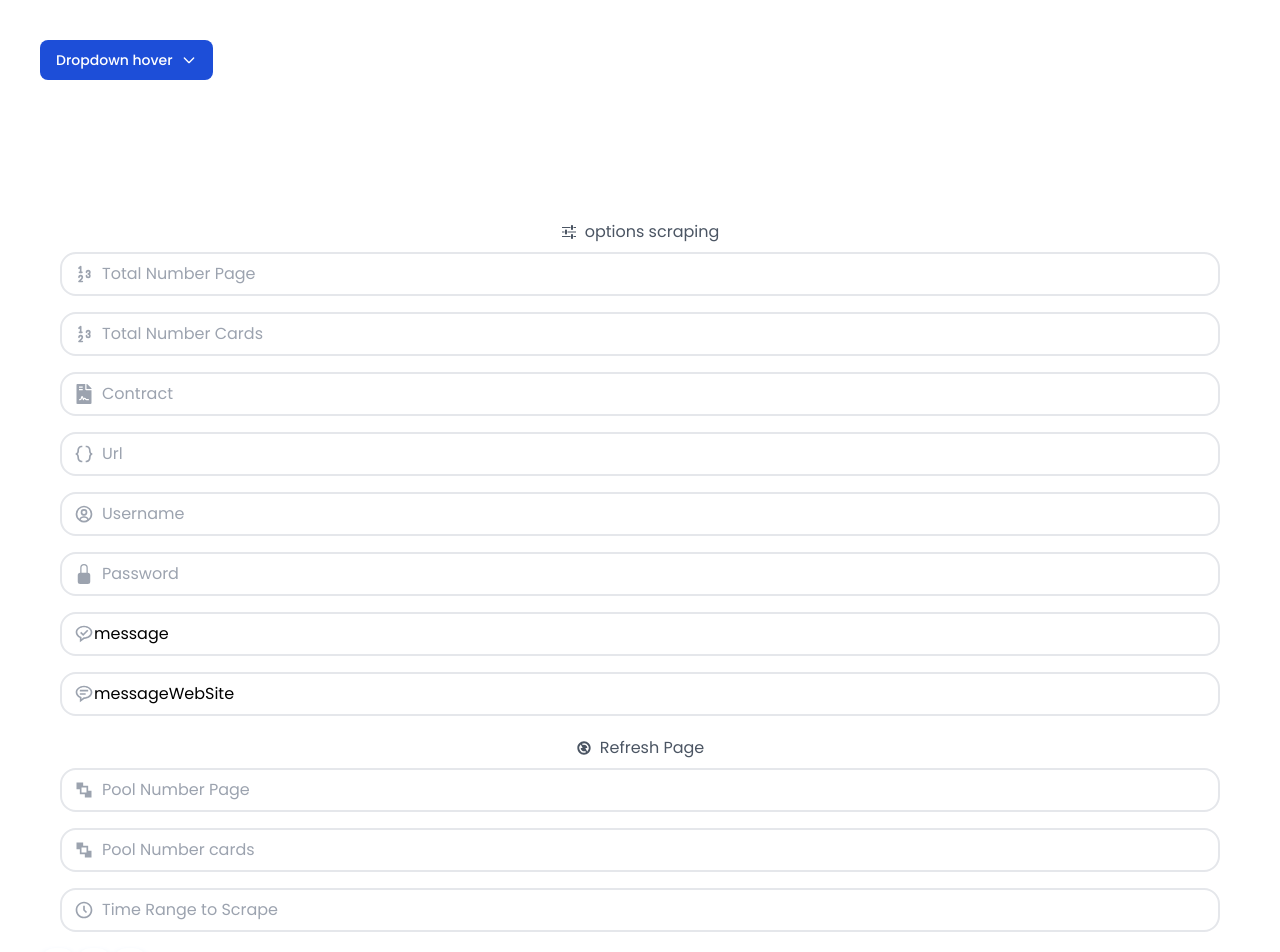
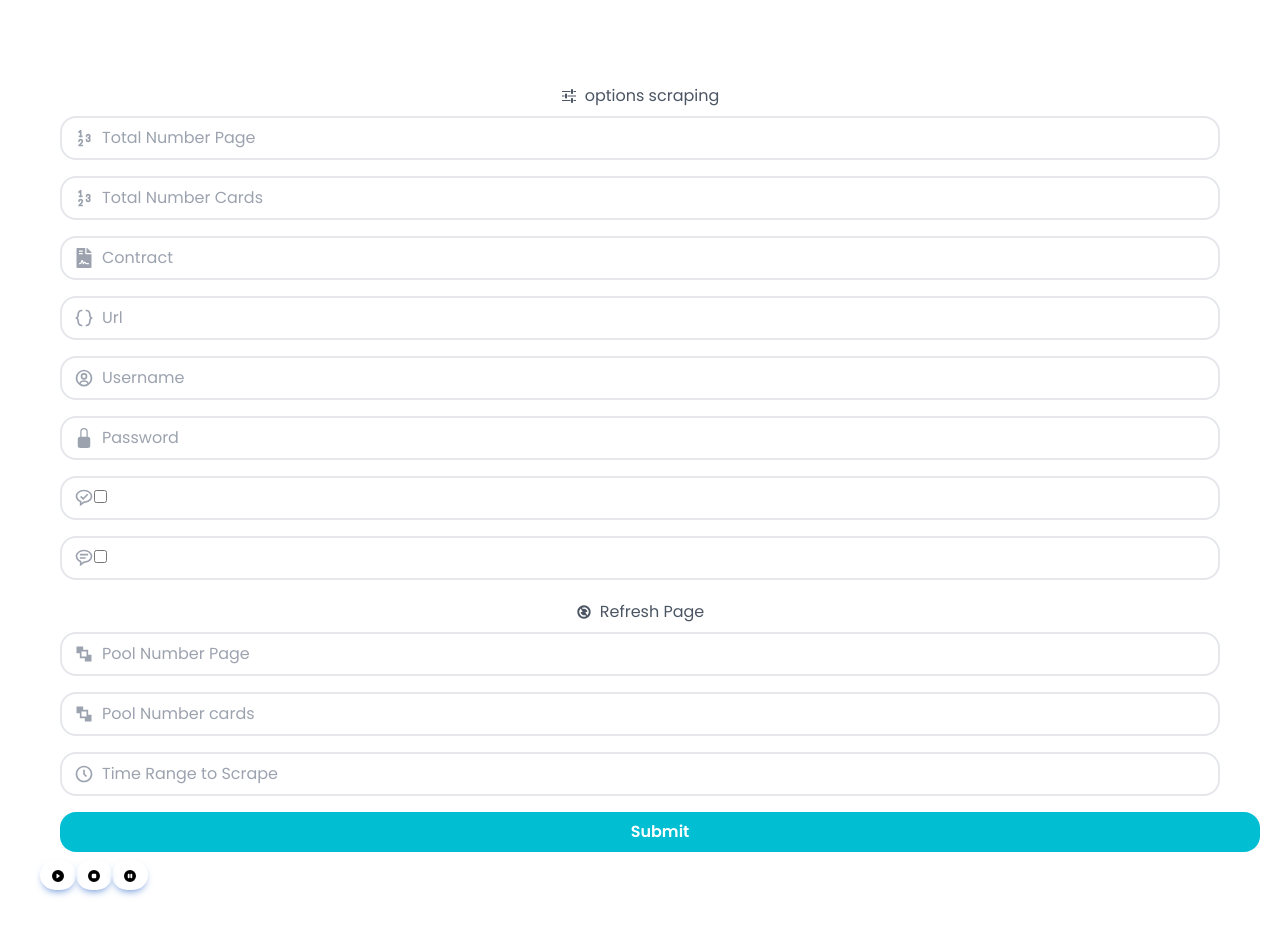
Before and after one commit to lucaimbalzano/fe.house-network, a Next.js app: page /profile/dashboard in a window 1280 px wide. Shown: the top 952 px of the page. Built offline with nearby package versions, Linux system fonts and the light colour scheme.

Commit message:
added flowInputScraper working

```diff
--- a/src/app/profile/page.tsx
+++ b/src/app/profile/page.tsx
@@ -59,7 +59,7 @@ export default async function ProfilePage() {
         <div className="space-between-header" />
         <div className="flex">
         <div className="">
-          <SideBarProfile setSelectedPage={setSelectedPage} />
+          {/* <SideBarProfile setSelectedPage={setSelectedPage} /> */}
         </div>
         <div className="ml-8 bg-ct-dark-100 h-screen flex justify-center w-full extra-small-container">
           {renderPageContent()}
--- a/src/app/register/register-user-form.tsx
+++ b/src/app/register/register-user-form.tsx
@@ -43,6 +43,7 @@ export default function RegisterUserForm() {
   }, [isSubmitSuccessful]);
 
   async function RegisterUserFunction(credentials: RegisterUserInput) {
+    console.log('credentials-> RegisterUserFunction: '+credentials)
     store.setRequestLoading(true);
     try {
       const user = await apiRegisterUser(JSON.stringify(credentials));
@@ -61,6 +62,7 @@ export default function RegisterUserForm() {
   }
 
   const onSubmitHandler: SubmitHandler<RegisterUserInput> = (values) => {
+    console.log('values->onSubmitHandler: '+values);
     RegisterUserFunction(values);
   };
 
--- a/src/components/profile/dashboard/pageScrape/pageScrape.tsx
+++ b/src/components/profile/dashboard/pageScrape/pageScrape.tsx
@@ -4,8 +4,8 @@
 import FormInput from '@/components/FormInput'
 import { FlowInputSchema, FlowInputScraper, RefreshSearchSchema, RefreshSearch } from '@/lib/validations/flowInputScraper.schema';
 import { zodResolver } from '@hookform/resolvers/zod';
-import React, { useState } from 'react'
-import { FormProvider, useForm } from 'react-hook-form'
+import React, { useEffect, useState } from 'react'
+import { FormProvider, useForm, SubmitHandler } from 'react-hook-form'
 import {BsFillLockFill, BsFillPlayCircleFill, BsFillStopCircleFill, BsFillPauseCircleFill} from 'react-icons/bs'
 import {TbNumbers} from 'react-icons/tb'
 import {CgArrangeFront} from 'react-icons/cg'
@@ -14,8 +14,14 @@ import {BiTimeFive, BiCodeCurly, BiUserCircle, BiMessageRoundedCheck, BiMessageR
 import {RiRefreshFill} from 'react-icons/ri'
 import {IoMdOptions} from 'react-icons/io'
 import FormDropDown from '@/components/FormDropDown';
+import { FlowInputScraperResponse } from '@/lib/types/flowInputScraper';
+import  useStore  from '@/store';
+import { useRouter } from 'next/navigation';
+import { LoadingButton } from '@/components/LoadingButton';
 
 export default function PageScrape() {
+  const store = useStore();
+  const router = useRouter();
   const methods = useForm<FlowInputScraper>({
     resolver: zodResolver(FlowInputSchema)
   });
@@ -28,134 +34,32 @@ export default function PageScrape() {
   } = methods;
 
 
-  const [isDropdownOpen, setIsDropdownOpen] = useState(false);
+  useEffect(() => {
+    if (isSubmitSuccessful) {
+      reset();
+    }
+    // eslint-disable-next-line react-hooks/exhaustive-deps
+  }, [isSubmitSuccessful]);
 
-  const toggleDropdown = () => {
-    setIsDropdownOpen(!isDropdownOpen);
+  async function FlowInputScrapeFunction(credentials: FlowInputScraper){
+    console.log("FlowInputScrapeFunction-> pageScrape: "+ JSON.stringify(credentials))
+    store.setRequestLoading(true);
+    return;
+  }
+
+  const onSubmit: SubmitHandler<FlowInputScraper> = (values: FlowInputScraper) => {
+    console.log("submitHandler-> pageScrape: "+ JSON.stringify(values))
+    FlowInputScrapeFunction(values);
   };
+
 
 
   return (
 
     <div>
-
-{/* <FormDropDown label='Select Search Refresh Options' name='searchRefresh' /> */}
-
-
-
-{/* ACCORDION EXAMPLE */}
-{/* <div id="accordion-arrow-icon" data-accordion="open">
-  <h2 id="accordion-arrow-icon-heading-1">
-    <button type="button" className="flex items-center justify-between w-full p-5 font-medium text-left text-gray-900 bg-gray-100 border border-b-0 border-gray-200 rounded-t-xl focus:ring-4 focus:ring-gray-200 dark:focus:ring-gray-800 dark:border-gray-700 dark:text-white dark:bg-gray-800 hover:bg-gray-100 dark:hover:bg-gray-800" data-accordion-target="#accordion-arrow-icon-body-1" aria-expanded="true" aria-controls="accordion-arrow-icon-body-1">
-      <span>Accordion without an arrow</span>
-    </button>
-  </h2>
-  <div id="accordion-arrow-icon-body-1" aria-labelledby="accordion-arrow-icon-heading-1">
-    <div className="p-5 border border-b-0 border-gray-200 dark:border-gray-700 dark:bg-gray-900">
-      <p className="mb-2 text-gray-500 dark:text-gray-400">Flowbite is an open-source library of interactive components built on top of Tailwind CSS including buttons, dropdowns, modals, navbars, and more.</p>
-      <p className="text-gray-500 dark:text-gray-400">Check out this guide to learn how to <a href="/docs/getting-started/introduction/" className="text-blue-600 dark:text-blue-500 hover:underline">get started</a> and start developing websites even faster with components on top of Tailwind CSS.</p>
-    </div>
-  </div>
-  <h2 id="accordion-arrow-icon-heading-2">
-    <button type="button" className="flex items-center justify-between w-full p-5 font-medium text-left text-gray-500 border border-b-0 border-gray-200 focus:ring-4 focus:ring-gray-200 dark:focus:ring-gray-800 dark:border-gray-700 dark:text-gray-400 hover:bg-gray-100 dark:hover:bg-gray-800" data-accordion-target="#accordion-arrow-icon-body-2" aria-expanded="false" aria-controls="accordion-arrow-icon-body-2">
-      <span>Accordion with another icon</span>
-      <svg data-accordion-icon className="w-6 h-6 shrink-0" fill="none" stroke="currentColor" viewBox="0 0 24 24" xmlns="http://www.w3.org/2000/svg"><path strokeLinecap="round" strokeLinejoin="round" strokeWidth="2" d="M15 13l-3 3m0 0l-3-3m3 3V8m0 13a9 9 0 110-18 9 9 0 010 18z"></path></svg>
-    </button>
-  </h2>
-  <div id="accordion-arrow-icon-body-2" className="hidden" aria-labelledby="accordion-arrow-icon-heading-2">
-    <div className="p-5 border border-b-0 border-gray-200 dark:border-gray-700">
-      <p className="mb-2 text-gray-500 dark:text-gray-400">Flowbite is first conceptualized and designed using the Figma software so everything you see in the library has a design equivalent in our Figma file.</p>
-      <p className="text-gray-500 dark:text-gray-400">Check out the <a href="https://flowbite.com/figma/" className="text-blue-600 dark:text-blue-500 hover:underline">Figma design system</a> based on the utility classes from Tailwind CSS and components from Flowbite.</p>
-    </div>
-  </div>
-  <h2 id="accordion-arrow-icon-heading-3">
-    <button type="button" className="flex items-center justify-between w-full p-5 font-medium text-left text-gray-500 border border-gray-200 focus:ring-4 focus:ring-gray-200 dark:focus:ring-gray-800 dark:border-gray-700 dark:text-gray-400 hover:bg-gray-100 dark:hover:bg-gray-800" data-accordion-target="#accordion-arrow-icon-body-3" aria-expanded="false" aria-controls="accordion-arrow-icon-body-3">
-      <span>Accordion without arrow rotation</span>
-      <svg className="w-6 h-6 shrink-0" fill="currentColor" viewBox="0 0 20 20" xmlns="http://www.w3.org/2000/svg"><path fillRule="evenodd" d="M5.293 7.293a1 1 0 011.414 0L10 10.586l3.293-3.293a1 1 0 111.414 1.414l-4 4a1 1 0 01-1.414 0l-4-4a1 1 0 010-1.414z" clipRule="evenodd"></path></svg>
-    </button>
-  </h2>
-  <div id="accordion-arrow-icon-body-3" className="hidden" aria-labelledby="accordion-arrow-icon-heading-3">
-    <div className="p-5 border border-t-0 border-gray-200 dark:border-gray-700">
-      <p className="mb-2 text-gray-500 dark:text-gray-400">The main difference is that the core components from Flowbite are open source under the MIT license, whereas Tailwind UI is a paid product. Another difference is that Flowbite relies on smaller and standalone components, whereas Tailwind UI offers sections of pages.</p>
-      <p className="mb-2 text-gray-500 dark:text-gray-400">However, we actually recommend using both Flowbite, Flowbite Pro, and even Tailwind UI as there is no technical reason stopping you from using the best of two worlds.</p>
-      <p className="mb-2 text-gray-500 dark:text-gray-400">Learn more about these technologies:</p>
-      <ul className="pl-5 text-gray-500 list-disc dark:text-gray-400">
-        <li><a href="https://flowbite.com/pro/" className="text-blue-600 dark:text-blue-500 hover:underline">Flowbite Pro</a></li>
-        <li><a href="https://tailwindui.com/" rel="nofollow" className="text-blue-600 dark:text-blue-500 hover:underline">Tailwind UI</a></li>
-      </ul>
-    </div>
-  </div>
-</div>
- */}
-
-
-
-
-
-
-
-{/* DROPDOWN EXAMPLE */}
-    <div>
-      <button
-        id="dropdownHoverButton"
-        onClick={toggleDropdown}
-        className="text-white bg-blue-700 hover:bg-blue-800 focus:ring-4 focus:outline-none focus:ring-blue-300 font-medium rounded-lg text-sm px-4 py-2.5 text-center inline-flex items-center dark:bg-blue-600 dark:hover:bg-blue-700 dark:focus:ring-blue-800"
-        type="button"
-      >
-        Dropdown hover{' '}
-        <svg
-          className="w-4 h-4 ml-2"
-          aria-hidden="true"
-          fill="none"
-          stroke="currentColor"
-          viewBox="0 0 24 24"
-          xmlns="http://www.w3.org/2000/svg"
-        >
-          <path strokeLinecap="round" strokeLinejoin="round" strokeWidth="2" d="M19 9l-7 7-7-7"></path>
-        </svg>
-      </button>
-
-      {isDropdownOpen && (
-        <div
-          id="dropdownHover"
-          className="z-10 bg-white divide-y divide-gray-100 rounded-lg shadow w-44 dark:bg-gray-700"
-        >
-          <ul className="py-2 text-sm text-gray-700 dark:text-gray-200" aria-labelledby="dropdownHoverButton">
-            <li>
-              <a href="#" className="block px-4 py-2 hover:bg-gray-100 dark:hover:bg-gray-600 dark:hover:text-white">
-                Dashboard
-              </a>
-            </li>
-            <li>
-              <a href="#" className="block px-4 py-2 hover:bg-gray-100 dark:hover:bg-gray-600 dark:hover:text-white">
-                Settings
-              </a>
-            </li>
-            <li>
-              <a href="#" className="block px-4 py-2 hover:bg-gray-100 dark:hover:bg-gray-600 dark:hover:text-white">
-                Earnings
-              </a>
-            </li>
-            <li>
-              <a href="#" className="block px-4 py-2 hover:bg-gray-100 dark:hover:bg-gray-600 dark:hover:text-white">
-                Sign out
-              </a>
-            </li>
-          </ul>
-        </div>
-      )}
-    </div>
-
-
-
-
-
-<br></br>
-<br></br>
-<br></br>
-<br></br>
       <br></br>
       <FormProvider {...methods} >
+      <form onSubmit={handleSubmit(onSubmit)}>
       <h5 className='mt-5 mb-2 flex justify-center items-center text-gray-600'><IoMdOptions className='mr-2'/>options scraping</h5>
         <div className="flex items-center border-2 py-2 px-3 rounded-2xl mb-4 hover:shadow-md sm:ml-5 sm:mr-5 custom-smaller-width bg-white">
         <TbNumbers className="h-5 w-5 text-gray-400"/>
@@ -183,11 +87,12 @@ export default function PageScrape() {
         </div>
         <div className="flex items-center border-2 py-2 px-3 rounded-2xl mb-4 hover:shadow-md sm:ml-5 sm:mr-5 custom-smaller-width bg-white">
         <BiMessageRoundedCheck className="h-5 w-5 text-gray-400"/>
-        message
+          <FormInput type="checkbox" label="message" name="message"/>
+
         </div>
         <div className="flex items-center border-2 py-2 px-3 rounded-2xl mb-4 hover:shadow-md sm:ml-5 sm:mr-5 custom-smaller-width bg-white">
         <BiMessageRoundedDetail className="h-5 w-5 text-gray-400"/>
-        messageWebSite
+        <FormInput type="checkbox" label="messageWebSite" name="messageWebSite"/>
         </div>
         <h5 className='mt-5 mb-2 flex justify-center items-center text-gray-600'><RiRefreshFill className='mr-2'/>Refresh Page</h5>
         <div className="flex items-center border-2 py-2 px-3 rounded-2xl mb-4 hover:shadow-md sm:ml-5 sm:mr-5 custom-smaller-width bg-white">
@@ -202,7 +107,17 @@ export default function PageScrape() {
         <BiTimeFive className="h-5 w-5 text-gray-400"/>
           <FormInput type="text" label="Time Range to Scrape" name="perTimeRange"/>
         </div>
+        <LoadingButton
+                  loading={store.requestLoading}
+                  textColor="text-white"
+                >
+                  Submit
+        </LoadingButton>
+
+      </form>
       </FormProvider>
+
+
 
 
           <div>
```
Also changed, not shown: src/components/Header.tsx (+2 -10 lines), src/components/profile/NavbarProfile.tsx (+1 -10 lines), src/lib/services/flowInputScraper.tsx (+18 -1 lines), src/lib/types/flowInputScraper.ts (+9 -1 lines), src/lib/validations/flowInputScraper.schema.ts (+5 -5 lines).
